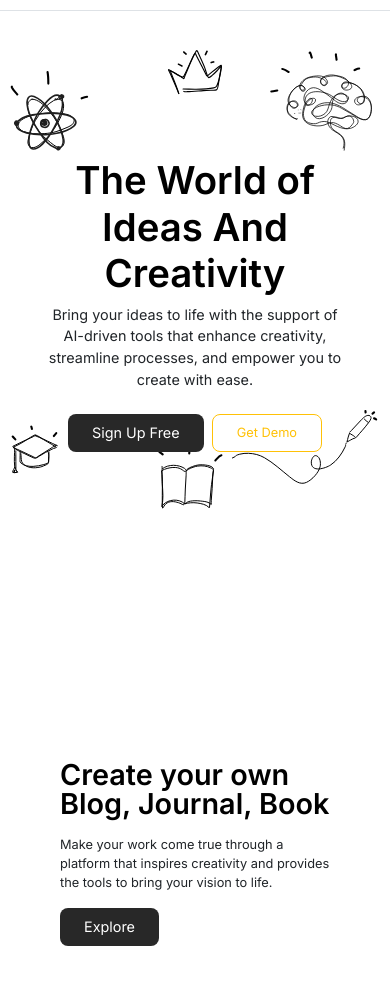
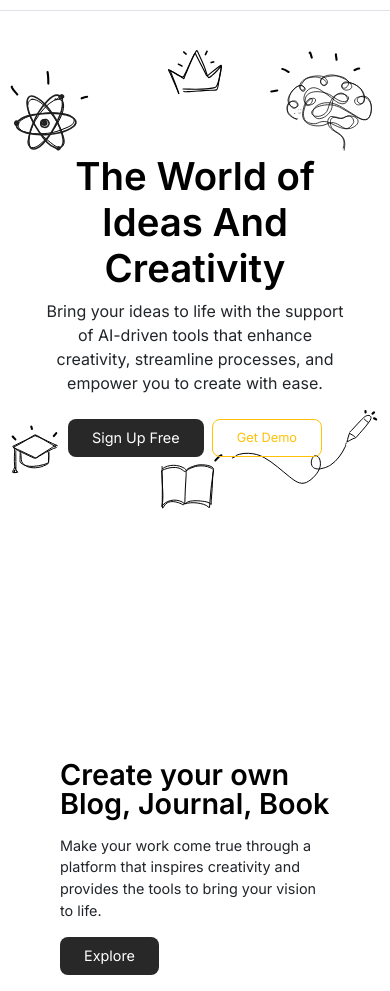
Before and after one commit to Niko160706/Portofolio, a plain HTML site: page index.html in a window 390 px wide. Shown: the part 78-1069 px from the top of the page. Drawn offline with nearby package versions, Linux system fonts and the light colour scheme; a web font is replaced by a local one.

Commit message:
Update index.html

```diff
--- a/index.html
+++ b/index.html
@@ -342,14 +342,14 @@
         }
         @media (max-width: 576px) {
           p {
-            font-size: 0.7rem;
+            font-size: 0.8rem;
 
           }
           .content-text{
-            font-size: 0.8rem !important;
+            font-size: 0.9rem !important;
           }
           .fs-4{
-            font-size: 0.9rem !important;
+            font-size: 1rem !important;
           }
           .gradient-btn{
             font-size: 0.9rem !important;
@@ -359,7 +359,7 @@
             font-size: 0.8rem !important;
           }
           .nav-link{
-            font-size: 0.6rem;
+            font-size: 0.7rem;
           }
           .gambar-logo{
             height: 20px;
```
